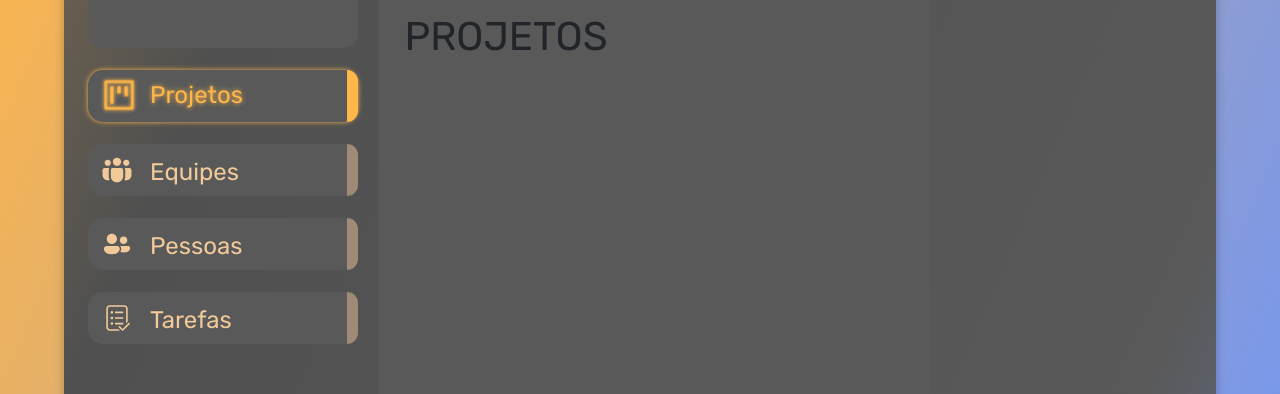
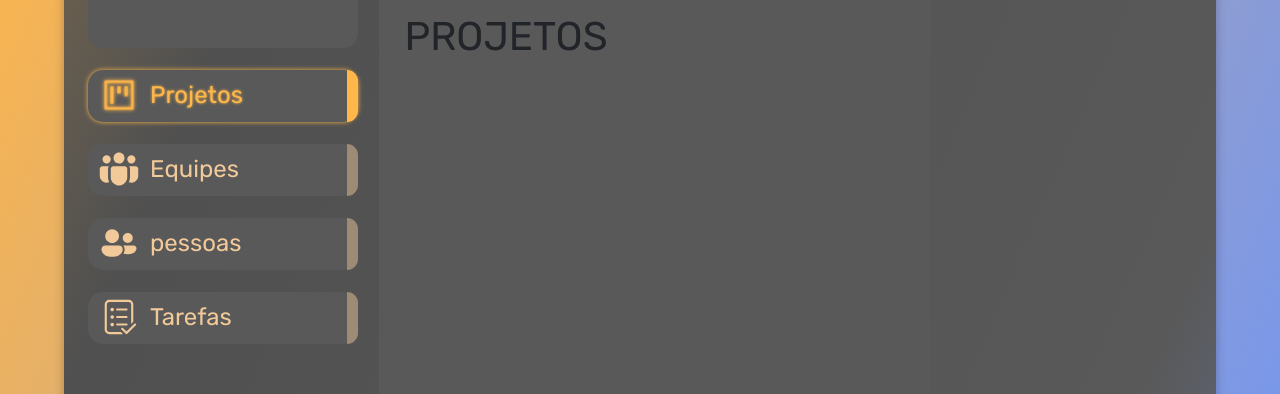
Before and after one commit to VinicciusSantos/frontend-react-api, a React (Create React App) app: page /projetos in a window 1280 px wide. Shown: the part 201-595 px from the top of the page. Built offline with nearby package versions, Linux system fonts and the light colour scheme; the HTML template or start-up script is replaced by a standard one.

Commit message:
Criação do CSS

```diff
--- a/public/style.css
+++ b/public/style.css
@@ -1,5 +1,13 @@
 * {
     font-family: 'Rubik', sans-serif;
+}
+
+:root {
+    --primary: #FFB74A;
+    --light: #F2CA9A;
+    --cinza1: #717171;
+    --cinza2: #595959;
+    --cinza3: #393939;
 }
 
 .header {
@@ -8,6 +16,95 @@
 }
 
 .header1 {
-    background-color: #595959;
+    background-color: var(--cinza2);
     width: 270px; height: 189px; border-radius: 15px;
 }
+
+#root {
+    width: 100vw;
+    height: 100vh;
+    position: absolute;
+    background: linear-gradient(112.68deg, #E0B64B 0%, #FFB649 0.01%, #7296F3 100%);
+}
+
+
+/* -=-=-=-=-=-=-=-=-=-=-=-=-=- BOTÂO 1 DO MENU -=-=-=-=-=-=-=-=-=-=-=-=-=- */
+
+.btn1 {
+    margin-top: 22px;
+    width: 270px;
+    height: 52px;
+    box-shadow: 0px 0px 5px var(--primary);
+    border-radius: 15px;
+    background-color: var(--cinza2);
+}
+
+.btn1_p1 {
+    float: left;
+    display: flex;
+    margin-top: 5px;
+    margin-left: 11px;
+}
+
+.btn1_p1 > h2 {
+   color: var(--primary);
+   text-shadow: 0px 0px 3px var(--primary);
+   margin-left: 11px;
+   margin-top: 6px;
+   font-size: 24px;
+}
+
+.btn1_p2 {
+    float: right;
+    background-color: var(--primary);
+    text-shadow: 0px 0px 3px var(--primary);
+    height: 52px;
+    width: 11px;
+    border-radius: 0px 15px 15px 0px;
+}
+
+
+
+/* -=-=-=-=-=-=-=-=-=-=-=-=-=- BOTÂO 2 DO MENU -=-=-=-=-=-=-=-=-=-=-=-=-=- */
+
+.btn2 {
+    margin-top: 22px;
+    width: 270px;
+    height: 52px;
+    border-radius: 15px;
+    background-color: var(--cinza2);
+}
+
+.btn2_p1 {
+    float: left;
+    display: flex;
+    margin-top: 5px;
+    margin-left: 11px;
+}
+
+.btn2_p1 > h2 {
+    color: var(--light);
+    margin-left: 11px;
+    margin-top: 6px;
+    font-size: 24px;
+ }
+
+ .btn2_p2 {
+     float: right;
+     background-color: #9D8B76;
+     height: 52px;
+     width: 11px;
+     border-radius: 0px 15px 15px 0px;
+ }
+
+
+.menu1 {
+    background-color: #595959;
+    border-radius: 20px;
+    margin-left: 21px;
+    margin-top: 20px;
+    width: 551px;
+    height: 897px;
+    display: flex;
+    justify-content: center;
+}
--- a/src/pages/Equipes/index.js
+++ b/src/pages/Equipes/index.js
@@ -1,7 +1,5 @@
 import React from "react";
 import Data from "./data"
-import Background from "../background";
-
 function Equipes(){
     return (
         <div className="d-flex justify-content-center align-items-center" style={{width: "100vw", height: "100vh"}}>
@@ -10,7 +8,6 @@ function Equipes(){
                 <h1>Pagina de Equipes</h1>
 
             </div>
-            <Background />
         </div>
     );
 }
--- a/src/pages/Pessoas/index.js
+++ b/src/pages/Pessoas/index.js
@@ -1,6 +1,5 @@
 import React from "react";
 import Data from "./data"
-import Background from "../background";
 
 function Pessoas(){
     return (
@@ -10,7 +9,6 @@ function Pessoas(){
                 <h1>Pagina de Pessoas</h1>
 
             </div>
-            <Background />
         </div>
     );
 }
--- a/src/pages/Projetos/Header.js
+++ b/src/pages/Projetos/Header.js
@@ -4,53 +4,47 @@ function Header () {
     return (
         <div className="header">
             <div className="header1"></div>
-            <div style={{marginTop: "22px"}}>
+
             <a href="/projetos">
-                    <div style={{width: "270px", height: "52px", boxShadow: "0px 0px 5px #FFB74A", borderRadius: "15px", backgroundColor: "#595959"}}>
-                        <div style={{float:"left", display:"flex", marginTop:"5px", marginLeft:"11px"}}>
+                <div className="btn1">
+                    <div className="btn1_p1">
                         <img width= "40px" height= "40px" src="assets/projetos_active.png"></img>
-                            <h2 style={{color: "#FFB74A", textShadow: "0px 0px 5px #FFB74A", marginLeft:"11px", marginTop: "6px", fontSize: "24px"}}>Projetos</h2>
+                        <h2>Projetos</h2>
                     </div>
-                        <div style={{float:"right", backgroundColor: "#FFB74A", height: "52px", width: "11px", borderRadius: "0px 15px 15px 0px"}}></div>
+                    <div className="btn1_p2"></div>
                 </div>
             </a>
+
+            <a href="/equipes">
+                <div className="btn2">
+                    <div className="btn2_p1">
+                        <img width= "40px" height= "40px" src="assets/equipes.svg"></img>
+                        <h2>Equipes</h2>
                     </div>
-
-            <div style={{marginTop: "22px"}}>
-                <a href="/equipes">
-                    <div style={{width: "270px", height: "52px", borderRadius: "15px", backgroundColor: "#595959"}}>
-                        <div style={{float:"left", display:"flex", marginTop:"11px", marginLeft:"14px"}}>
-                            <img width= "30px" height= "30px" src="assets/equipes.svg"></img>
-                            <h2 style={{color: "#F2CA9A", marginLeft:"18px", marginTop: "3px", fontSize: "24px"}}>Equipes</h2>
-                        </div>
-                        <div style={{float:"right", backgroundColor: "#9D8B76", height: "52px", width: "11px", borderRadius: "0px 15px 15px 0px"}}></div>
+                    <div className="btn2_p2"></div>
                 </div>
             </a>
+
+            <a href="/pessoas">
+                <div className="btn2">
+                    <div className="btn2_p1">
+                        <img width= "40px" height= "40px" src="assets/pessoas.svg"></img>
+                        <h2>pessoas</h2>
                     </div>
-
-            <div style={{marginTop: "22px"}}>
-                <a href="/pessoas">
-                    <div style={{width: "270px", height: "52px", borderRadius: "15px", backgroundColor: "#595959"}}>
-                        <div style={{float:"left", display:"flex", marginTop:"11px", marginLeft:"14px"}}>
-                            <img width= "30px" height= "30px" src="assets/pessoas.svg"></img>
-                            <h2 style={{color: "#F2CA9A", marginLeft:"18px", marginTop: "3px", fontSize: "24px"}}>Pessoas</h2>
-                        </div>
-                        <div style={{float:"right", backgroundColor: "#9D8B76", height: "52px", width: "11px", borderRadius: "0px 15px 15px 0px"}}></div>
+                    <div className="btn2_p2"></div>
                 </div>
             </a>
+
+            <a href="/tarefass">
+                <div className="btn2">
+                    <div className="btn2_p1">
+                        <img width= "40px" height= "40px" src="assets/tarefas.svg"></img>
+                        <h2>Tarefas</h2>
                     </div>
-
-            <div style={{marginTop: "22px"}}>
-                <a href="/tarefas">
-                    <div style={{width: "270px", height: "52px", borderRadius: "15px", backgroundColor: "#595959"}}>
-                        <div style={{float:"left", display:"flex", marginTop:"11px", marginLeft:"14px"}}>
-                            <img width= "30px" height= "30px" src="assets/tarefas.svg"></img>
-                            <h2 style={{color: "#F2CA9A", marginLeft:"18px", marginTop: "3px", fontSize: "24px"}}>Tarefas</h2>
-                        </div>
-                        <div style={{float:"right", backgroundColor: "#9D8B76", height: "52px", width: "11px", borderRadius: "0px 15px 15px 0px"}}></div>
+                    <div className="btn2_p2"></div>
                 </div>
             </a>
-            </div>
+
         </div>
     )
 }
--- a/src/pages/Projetos/index.js
+++ b/src/pages/Projetos/index.js
@@ -1,8 +1,7 @@
 import React from "react";
 import Data from "./data"
-import Background from "../background";
 import Header from "./Header"
-import Searchbar from "./menu1";
+import Menu1 from "./menu1";
 
 function Projetos(){
     return (
@@ -10,11 +9,8 @@ function Projetos(){
 
             <div className="d-flex" style={{width: "90vw", height: "90vh", backgroundImage: "linear-gradient(113.43deg, #FFB74A -71.14%, #505050 16.53%, #595959 89.77%, #7196F3 141.93%)", boxShadow: "0px 4px 10px rgba(0, 0, 0, 0.25)", borderRadius: "20px"}}>
                 <Header />
-                <div style={{backgroundColor: "#595959", borderRadius: "20px", marginLeft: "21px", marginTop: "20px", width: "551px", height: "897px", display: "flex", justifyContent: "center"}}>
-                    <Searchbar />
-                </div>
+                <Menu1 />
             </div>
-            <Background />
         </div>
     );
 }
--- a/src/pages/Projetos/menu1.js
+++ b/src/pages/Projetos/menu1.js
@@ -2,7 +2,8 @@ import React from "react";
 
 function Menu1() {
     return (
-        <div>
+        <div className="menu1">
+            <div >
                 {/* Searchbar */}
                 <div style={{width: "500px", height: "53px", borderRadius: "30px", backgroundColor:"#717171", marginTop: "34px"}}>
                     <input style={{width: "400px", height:"53px", marginLeft:"30px", marginRight:"20px", border:"none", outline:"none", color: "#FFFFFF", backgroundColor:"#717171"}} type="search" placeholder="Pesquise aqui..."></input>
@@ -14,6 +15,7 @@ function Menu1() {
                     <h1>PROJETOS</h1>
                 </div>
             </div>
+        </div>
     );
 }
 
--- a/src/pages/Tarefas/index.js
+++ b/src/pages/Tarefas/index.js
@@ -1,6 +1,5 @@
 import React from "react";
 import Data from "./data";
-import Background from "../background";
 
 function Tarefas(){
     return (
@@ -9,7 +8,6 @@ function Tarefas(){
             <div className="" style={{width: "90vw", height: "90vh", backgroundImage: "linear-gradient(113.43deg, #FFB74A -71.14%, #505050 16.53%, #595959 89.77%, #7196F3 141.93%)", boxShadow: "0px 4px 10px rgba(0, 0, 0, 0.25)", borderRadius: "20px"}}>
                 <h1 class="mt-5">Pagina de tarefas</h1>
             </div>
-            <Background />
         </div>
     );
 }
--- a/src/pages/background/index.js
+++ /dev/null
@@ -1,10 +0,0 @@
-import React from "react";
-
-function Background(){
-    return (
-        <div className="bg-primary" style={{width:"100vw", height:"100vh", position:"absolute", zIndex:"-1", background: "linear-gradient(112.68deg, #E0B64B 0%, #FFB649 0.01%, #7296F3 100%)"}}>
-
-        </div>
-    );
-}
-export default Background;
```
Lines whose indentation alone changed are shown as unchanged.
